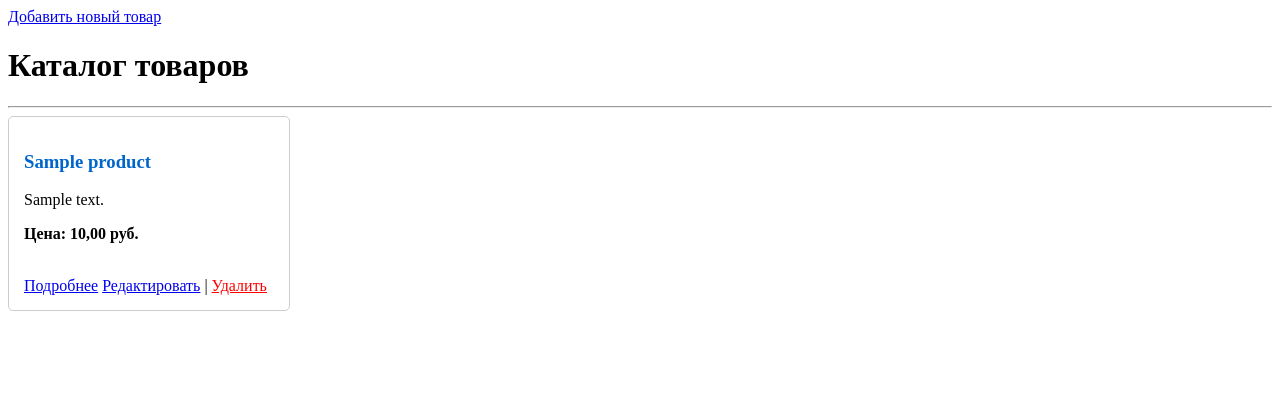
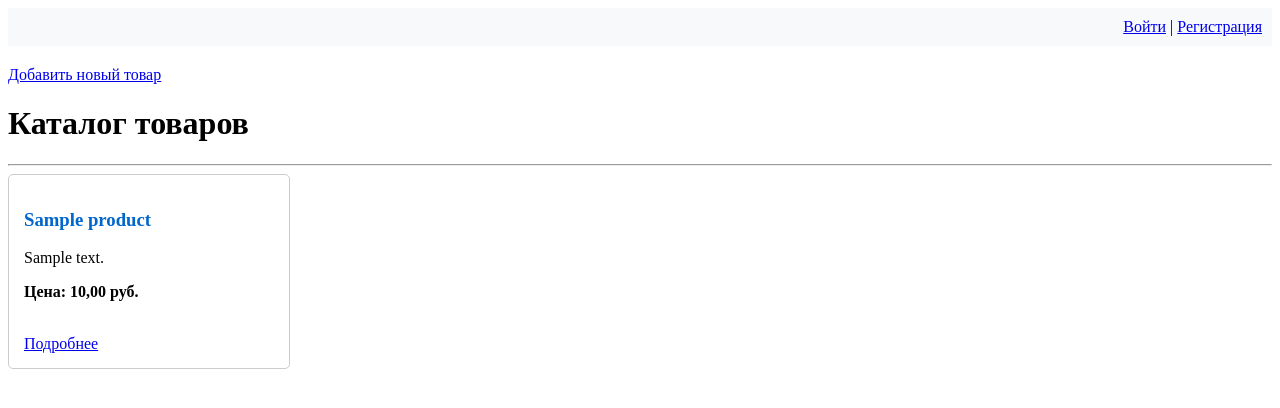
Before and after one commit to FallenNoise/SITE_DZ, a Django app: page / in a window 1280 px wide. Shown: the top 408 px of the page. Run offline with Django 5.2, Linux system fonts and the light colour scheme; tables that the repository leaves empty hold one stand-in row (values such as "Sample post").

Commit message:
feat: добавить навигацию и скрыть управление чужими товарами
Добавлена верхняя панель авторизации. Кнопки изменения товаров обернуты в проверку product.owner == user.

```diff
--- a/shop/templates/shop/index.html
+++ b/shop/templates/shop/index.html
@@ -15,7 +15,24 @@
     </style>
   </head>
   <body>
+    <div style="text-align: right; padding: 10px; background-color: #f8f9fa; margin-bottom: 20px;">
+    <!-- Проверяем, авторизован ли текущий посетитель -->
+    {% if user.is_authenticated %}
+        <span>Привет, <strong>{{ user.username }}</strong>!</span> |
+        <a href="{% url 'profile' %}">Мой профиль</a> |
 
+        <!-- В новых версиях Django выход (logout) обязательно делается через POST-запрос формы в целях безопасности -->
+        <form action="{% url 'logout' %}" method="POST" style="display: inline;">
+            {% csrf_token %}
+            <button type="submit" style="border: none; background: none; color: #0066cc; text-decoration: underline; cursor: pointer; padding: 0;">Выйти</button>
+        </form>
+
+    {% else %}
+        <!-- Если это гость, показываем ссылки на вход и регистрацию -->
+        <a href="{% url 'login' %}">Войти</a> |
+        <a href="{% url 'register' %}">Регистрация</a>
+    {% endif %}
+</div>
     <a href="{% url 'add_product' %}">Добавить новый товар</a>
     <h1>Каталог товаров</h1>
     <hr />
@@ -40,8 +57,10 @@
 
         <br>
         <a href="{% url 'product_detail' product.id %}">Подробнее</a>
-        <a href="{% url 'edit_product' product.id %}">Редактировать</a> |
-        <a href="{% url 'delete_product' product.id %}" style="color: red;">Удалить</a>
+        {% if product.owner == user %}
+    | <a href="{% url 'edit_product' product.id %}">Редактировать</a> |
+    <a href="{% url 'delete_product' product.id %}" style="color: red;">Удалить</a>
+{% endif %}
     </div>
     {% empty %}
     <p>В магазине пока нет товаров.</p>
```
